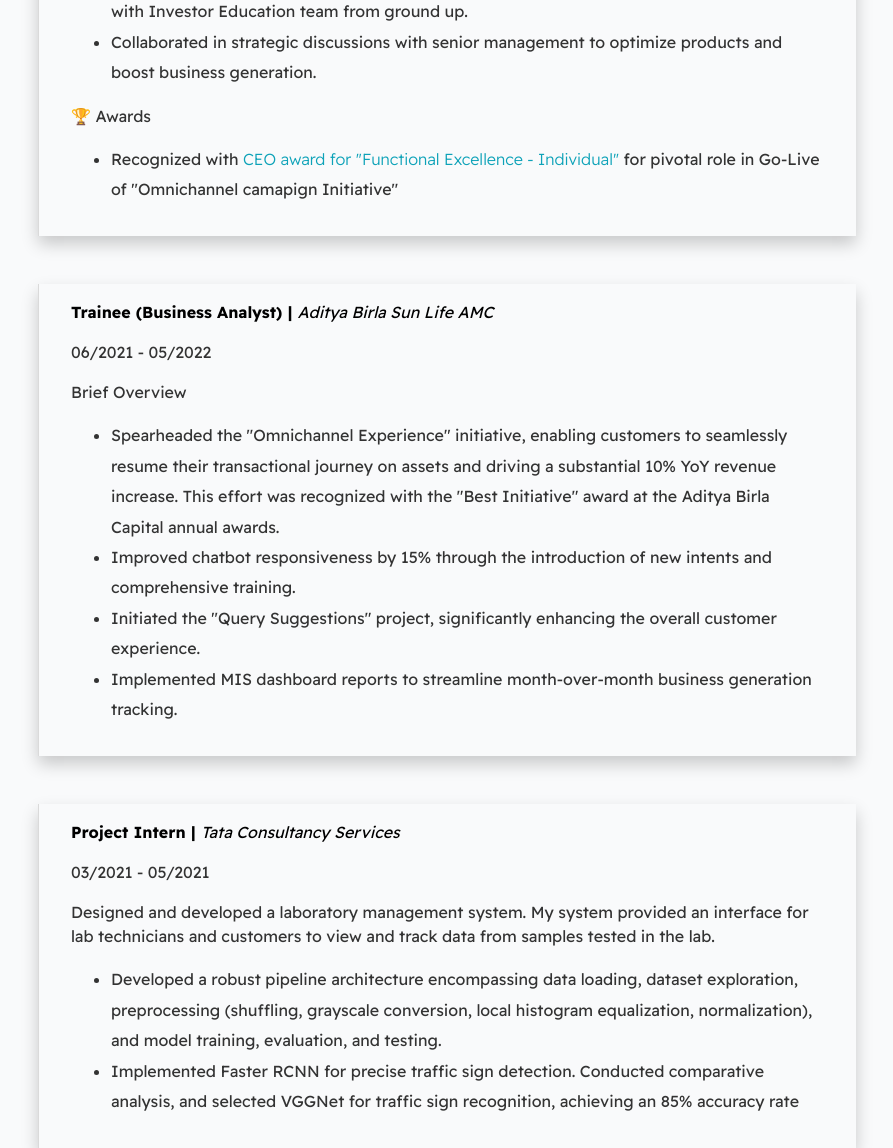
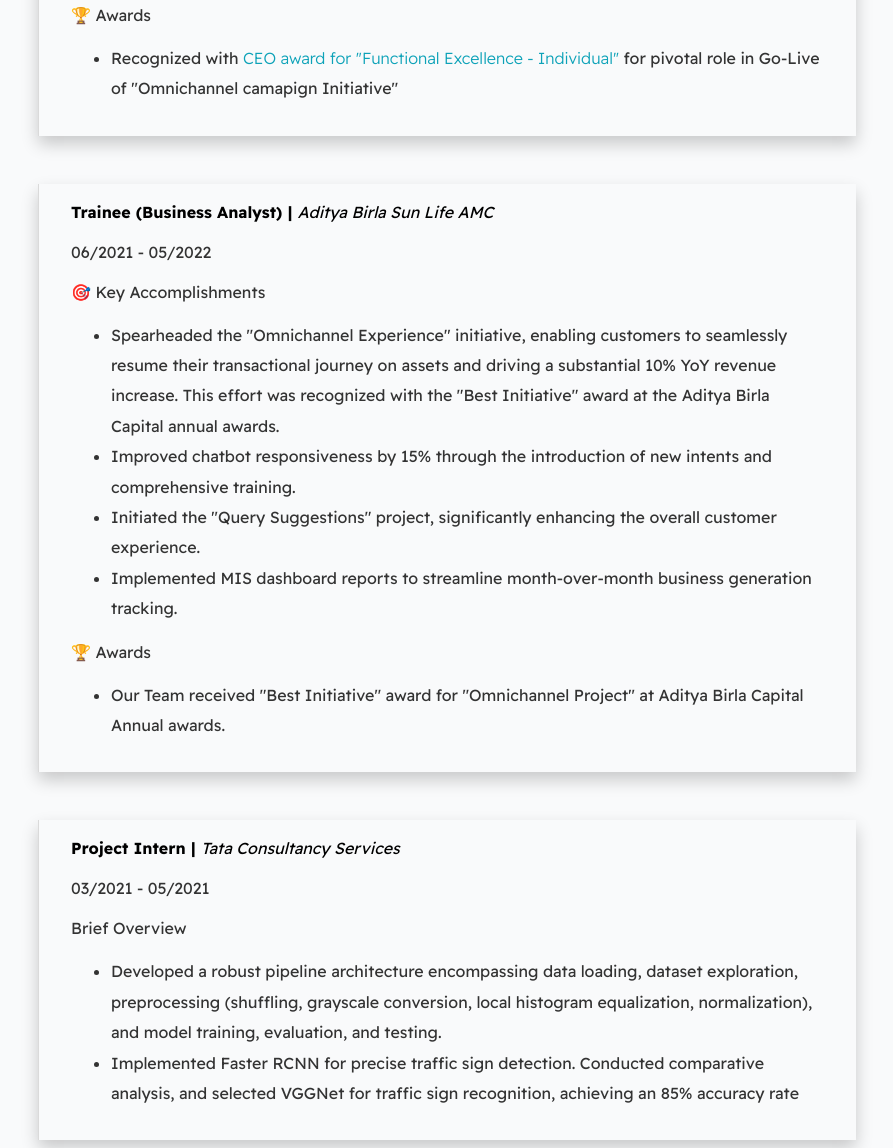
Before and after one commit to sujith-kamme/sujith-kamme.github.io, a plain HTML site: page index.html in a window 1280 px wide. Shown: the part 1922-3070 px from the top of the page, without its empty margins (198-1091 px from the left). Drawn offline with Linux system fonts and the light colour scheme.

Commit message:
work exp updated

```diff
--- a/index.html
+++ b/index.html
@@ -123,13 +123,11 @@
                 <div class="card--work-history">
                     <strong>Assistant Manager - BSG Digital | </strong> <em>Aditya Birla Sun Life AMC</em>
                     <p>06/2022 - 07/2023</p>
-                    <p>Used to manage </p>
                     <p>🎯 Key Accomplishments</p>
                     <ul>
                         <li>Supervised 20+ projects, leading to a 10% increase in business stakeholder productivity and a 30% reduction in support team ticket interventions.</li>
                         <li>Pioneered the innovative 'Omnichannel Campaign Initiative,' achieving a substantial 40% increase in customer reach.</li>
                         <li>Initiated <a href="https://mutualfund.adityabirlacapital.com/investor-education/herinitiative/" target="_blank">"ForHER" </a> project, a women oriented investor education platform, in collaboration with Investor Education team from ground up.</li>
-                        <li>Collaborated in strategic discussions with senior management to optimize products and boost business generation.</li>
 
                     </ul>
                     <p>🏆 Awards</p>
@@ -142,7 +140,7 @@
                 <div class="card--work-history">
                     <strong>Trainee (Business Analyst) | </strong> <em>Aditya Birla Sun Life AMC</em>
                     <p>06/2021 - 05/2022</p>
-                    <p>Brief Overview</p>
+                    <p>🎯 Key Accomplishments</p>
                     <ul>
                         <li>Spearheaded the "Omnichannel Experience" initiative, enabling customers to seamlessly resume their transactional
                             journey on assets and driving a substantial 10% YoY revenue increase. This effort was recognized with the "Best
@@ -151,15 +149,17 @@
                         <li>Initiated the "Query Suggestions" project, significantly enhancing the overall customer experience.</li>
                         <li>Implemented MIS dashboard reports to streamline month-over-month business generation tracking.</li>
                     </ul>
+                    <p>🏆 Awards</p>
+                    <ul>
+                        <li>Our Team received "Best Initiative" award for "Omnichannel Project" at Aditya Birla Capital Annual awards.</li>
+                    </ul>
                 </div>
 
 
                 <div class="card--work-history">
                     <strong>Project Intern | </strong> <em>Tata Consultancy Services</em>
                     <p>03/2021 - 05/2021</p>
-                    <p>Designed and developed a laboratory management system. My system
-                        provided an interface for lab technicians and customers to view and
-                        track data from samples tested in the lab.</p>
+                    <p>Brief Overview</p>
                     <ul>
                         <li>Developed a robust pipeline architecture encompassing data loading, dataset exploration, preprocessing (shuffling,
                             grayscale conversion, local histogram equalization, normalization), and model training, evaluation, and testing.</li>
```
